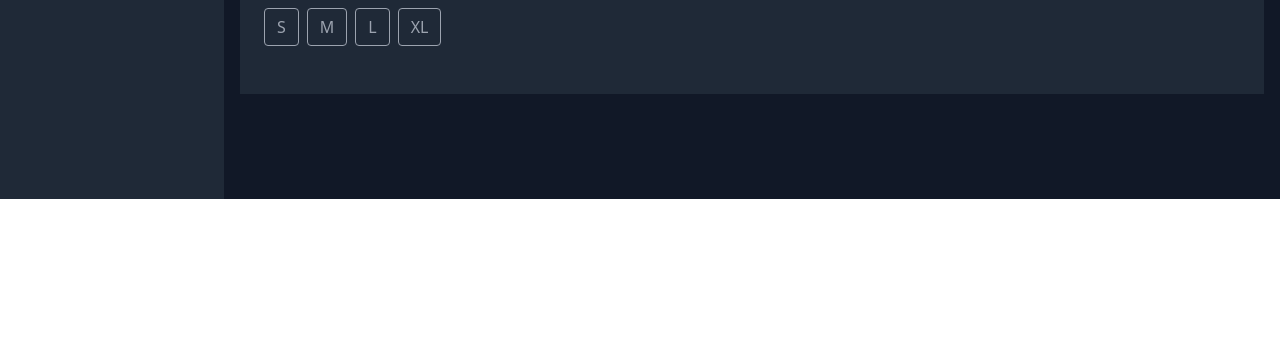
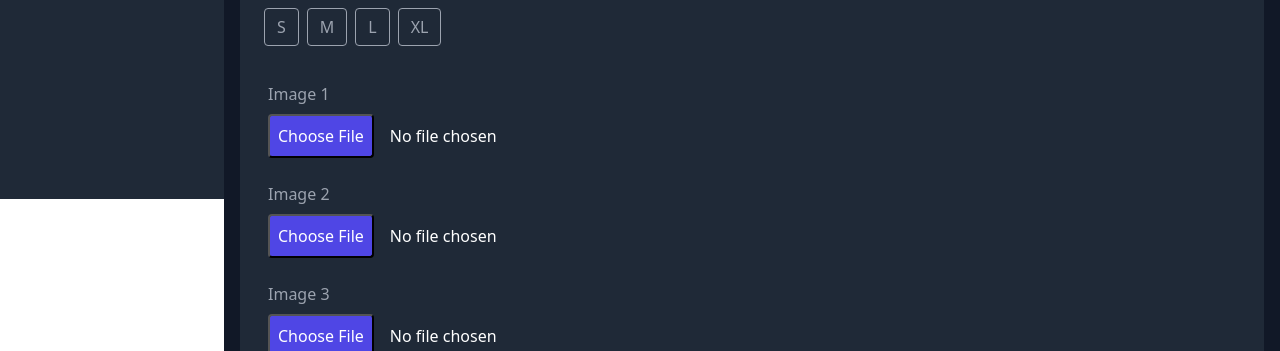
Before and after one commit to Gen4ralz/dosimple-ecommerce, a React (Create React App) app in the folder frontend/: page /dashboard/create-product in a window 1280 px wide. Shown: the part 601-952 px from the top of the page. Before the commit the page ends 800 px from the top, so only its background shows below. Built offline with nearby package versions, Linux system fonts and the light colour scheme; no server answers; sample sign-in values are in the browser's storage.

Commit message:
Create-File-Input

```diff
--- a/frontend/src/index.css
+++ b/frontend/src/index.css
@@ -20,4 +20,7 @@
   .right-heading {
     @apply mb-2 text-gray-400 font-medium;
   }
+  .input-file {
+    @apply block file:py-2 file:px-2 file:rounded file:cursor-pointer file:bg-indigo-600 file:text-white file:font-medium file:mr-4;
+  }
 }
--- a/frontend/src/screens/dashboard/CreateProduct.js
+++ b/frontend/src/screens/dashboard/CreateProduct.js
@@ -142,12 +142,12 @@ const CreateProduct = () => {
               </label>
               <TwitterPicker onChangeComplete={saveColorsHandler} />
             </div>
-            <div className="w-full md:w-6/12 p-3">
+            <div className="w-full p-3">
               <label htmlFor="sizes" className="label">
                 Choose Sizes
               </label>
               {sizes.length > 0 && (
-                <div className="flex flex-wrap -mx-3">
+                <div className="flex flex-wrap -mx-3 mb-3">
                   {sizes.map((size) => (
                     <div
                       key={size.name}
@@ -159,6 +159,39 @@ const CreateProduct = () => {
                   ))}
                 </div>
               )}
+            </div>
+            <div className="w-full p-3">
+              <label htmlFor="image1" className="label">
+                Image 1
+              </label>
+              <input
+                type="file"
+                name="image1"
+                id="image1"
+                className="input-file"
+              />
+            </div>
+            <div className="w-full p-3">
+              <label htmlFor="image2" className="label">
+                Image 2
+              </label>
+              <input
+                type="file"
+                name="image2"
+                id="image2"
+                className="input-file"
+              />
+            </div>
+            <div className="w-full p-3">
+              <label htmlFor="image3" className="label">
+                Image 3
+              </label>
+              <input
+                type="file"
+                name="image3"
+                id="image3"
+                className="input-file"
+              />
             </div>
           </div>
         </div>
```
